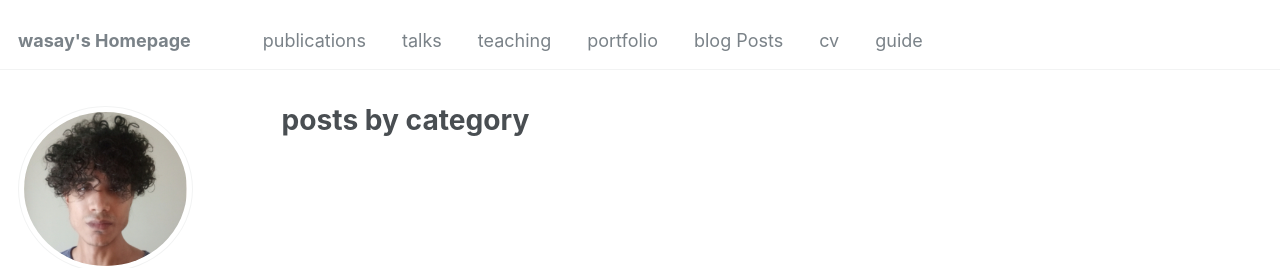
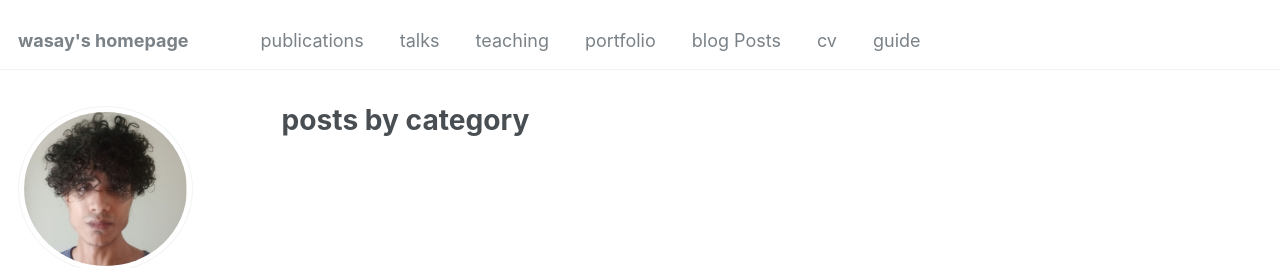
Before and after one commit to Wasayaliabbasi/wasayaliabbasi.github.io, a Jekyll site: the page built from _pages/category-archive.html, in a window 1280 px wide. Shown: the top 268 px of the page. Built offline with Jekyll 4.4.1, drawn with Linux system fonts in a browser that asks for light colours; some web fonts are replaced.

```diff
--- a/_config.yml
+++ b/_config.yml
@@ -8,7 +8,7 @@
 
 # Basic Site Settings
 locale                   : "en-US"
-title                    : "wasay's Homepage"
+title                    : "wasay's homepage"
 title_separator          : "-"
 name                     : &name "Wasay Ali"
 description              : &description "personal description"
```
